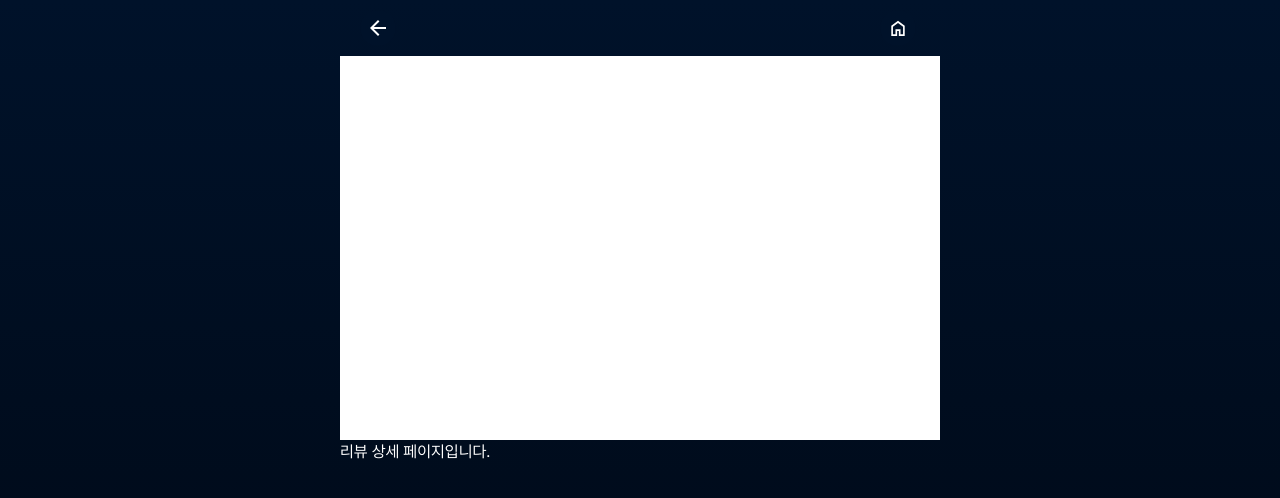
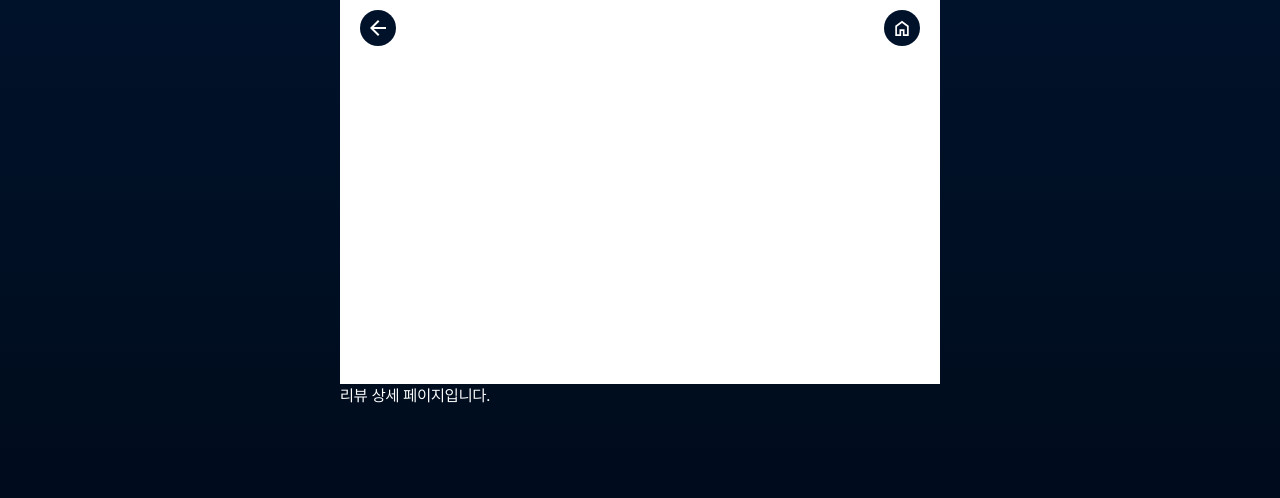
Before and after one commit to se-eun-park/StarCast, a React (Vite) app in the folder frontend/: page /review/1 in a window 1280 px wide. Shown: the top 498 px of the page. Built offline with nearby package versions, Linux system fonts and the light colour scheme.

Commit message:
fix: navbar with home의  layout 오류 해결

```diff
--- a/frontend/src/components/layout/ReviewDetailLayout.tsx
+++ b/frontend/src/components/layout/ReviewDetailLayout.tsx
@@ -5,7 +5,7 @@ export default function ReviewDetailLayout({ children }: PropsWithChildren) {
   return (
     <div className='w-full h-full bg-bgGradient'>
       <div className='w-full min-h-dvh'>
-        <div className='w-[37.5rem] mx-auto min-h-dvh'>
+        <div className='relative sm:w-[37.5rem] w-full mx-auto min-h-dvh'>
           <NavbarWithHome />
           {children}
         </div>
--- a/frontend/src/components/navbar/NavbarWithHome.tsx
+++ b/frontend/src/components/navbar/NavbarWithHome.tsx
@@ -3,11 +3,9 @@ import RouteHome from '@components/navbar/RouteHome'
 
 export default function NavbarWithHome() {
   return (
-    <div className='sticky top-0 w-[37.25rem] h-14'>
-      <div className='flex items-center justify-between w-full h-full px-5 bg-bg-transparent '>
-        <RouteBack />
-        <RouteHome />
-      </div>
+    <div className='fixed top-0 z-10 flex items-center justify-between w-full px-5 sm:w-[37.5rem] h-14 bg-bg-transparent '>
+      <RouteBack />
+      <RouteHome />
     </div>
   )
 }
```
